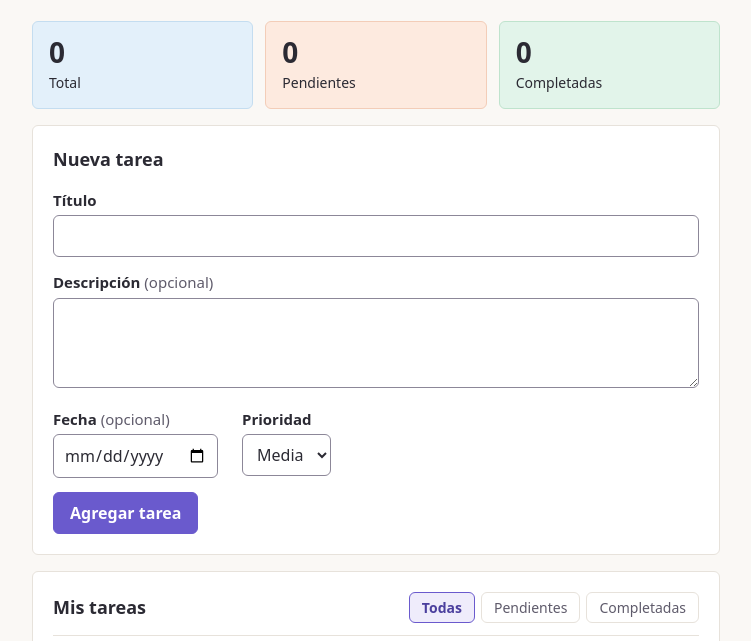
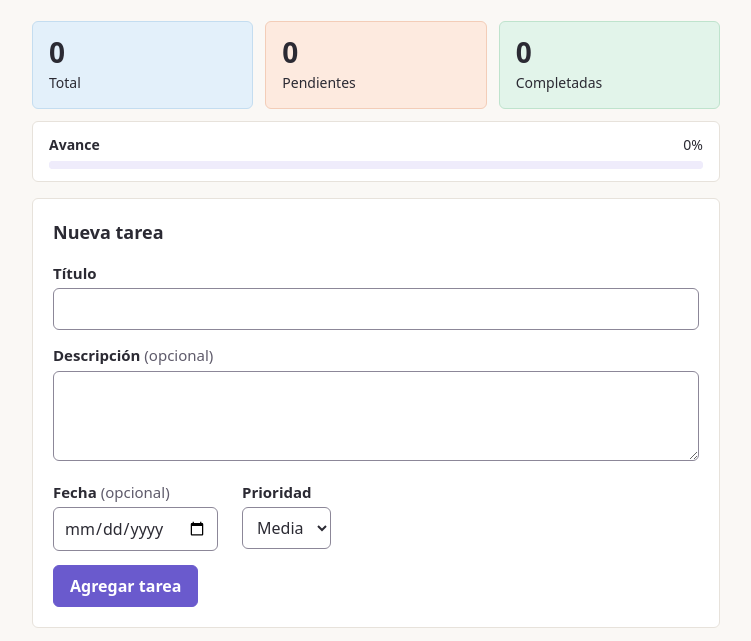
Before and after one commit to Arquableactor/taskflow-gitflow, a website with bundled scripts: page index.html in a window 1280 px wide. Shown: the part 101-742 px from the top of the page, without its empty margins (264-1015 px from the left). Built offline with nearby package versions, Linux system fonts and the light colour scheme.

Commit message:
feat: agregar resumen de progreso

```diff
--- a/css/styles.css
+++ b/css/styles.css
@@ -141,6 +141,51 @@ h2 {
 .estadistica--completadas {
   border-color: var(--color-menta-borde);
   background: var(--color-menta);
+}
+
+/* Barra de avance: ocupa el ancho de las tres tarjetas */
+.avance {
+  grid-column: 1 / -1;
+  padding: 12px 16px;
+  border: 1px solid var(--color-borde);
+  border-radius: var(--radio);
+  background: var(--color-superficie);
+}
+
+.avance__texto {
+  display: flex;
+  justify-content: space-between;
+  margin-bottom: 6px;
+  font-size: 0.875rem;
+}
+
+.avance__texto label {
+  font-weight: 600;
+}
+
+.avance__barra {
+  display: block;
+  width: 100%;
+  height: 8px;
+  border: none;
+  border-radius: var(--radio);
+  background: var(--color-lavanda-suave);
+  appearance: none;
+}
+
+.avance__barra::-webkit-progress-bar {
+  border-radius: var(--radio);
+  background: var(--color-lavanda-suave);
+}
+
+.avance__barra::-webkit-progress-value {
+  border-radius: var(--radio);
+  background: var(--color-lavanda);
+}
+
+.avance__barra::-moz-progress-bar {
+  border-radius: var(--radio);
+  background: var(--color-lavanda);
 }
 
 /* 5. Formulario */
--- a/index.html
+++ b/index.html
@@ -29,6 +29,13 @@
       <div class="estadistica estadistica--completadas">
         <span class="estadistica__valor" id="contador-completadas">0</span>
         <span class="estadistica__nombre">Completadas</span>
+      </div>
+      <div class="avance">
+        <div class="avance__texto">
+          <label for="barra-avance">Avance</label>
+          <span id="porcentaje-avance">0%</span>
+        </div>
+        <progress id="barra-avance" class="avance__barra" max="100" value="0"></progress>
       </div>
     </section>
 
--- a/js/app.js
+++ b/js/app.js
@@ -25,8 +25,10 @@ const aviso = document.querySelector('#aviso');
 const contadores = {
   total: document.querySelector('#contador-total'),
   pendientes: document.querySelector('#contador-pendientes'),
-  completadas: document.querySelector('#contador-completadas')
+  completadas: document.querySelector('#contador-completadas'),
+  porcentaje: document.querySelector('#porcentaje-avance')
 };
+const barraAvance = document.querySelector('#barra-avance');
 
 // Estado de la aplicacion
 let tareas = cargarTareas();
@@ -46,6 +48,8 @@ function mostrar() {
   contadores.total.textContent = resumen.total;
   contadores.pendientes.textContent = resumen.pendientes;
   contadores.completadas.textContent = resumen.completadas;
+  contadores.porcentaje.textContent = `${resumen.porcentaje}%`;
+  barraAvance.value = resumen.porcentaje;
 
   botonesFiltro.forEach((boton) => {
     boton.setAttribute('aria-pressed', String(boton.dataset.filtro === filtroActual));
--- a/js/dashboard.js
+++ b/js/dashboard.js
@@ -1,12 +1,26 @@
 import { FILTROS, filtrarTareas } from './filters.js';
 
-// Resumen basico del listado: total, pendientes y completadas
+export function contarPendientes(tareas) {
+  return filtrarTareas(tareas, FILTROS.PENDIENTES).length;
+}
+
+export function contarCompletadas(tareas) {
+  return filtrarTareas(tareas, FILTROS.COMPLETADAS).length;
+}
+
+// Porcentaje entero de tareas completadas; 0 si no hay tareas para no dividir entre cero.
+// Se redondea hacia abajo para que solo muestre 100% cuando todas esten completadas.
+export function porcentajeAvance(tareas) {
+  if (tareas.length === 0) return 0;
+  return Math.floor((contarCompletadas(tareas) / tareas.length) * 100);
+}
+
+// Resumen del listado: total, pendientes, completadas y porcentaje de avance
 export function resumirTareas(tareas) {
-  const completadas = filtrarTareas(tareas, FILTROS.COMPLETADAS).length;
-
   return {
     total: tareas.length,
-    pendientes: tareas.length - completadas,
-    completadas
+    pendientes: contarPendientes(tareas),
+    completadas: contarCompletadas(tareas),
+    porcentaje: porcentajeAvance(tareas)
   };
 }
```
Also changed, not shown: tests/dashboard.test.js (+43 -5 lines).
